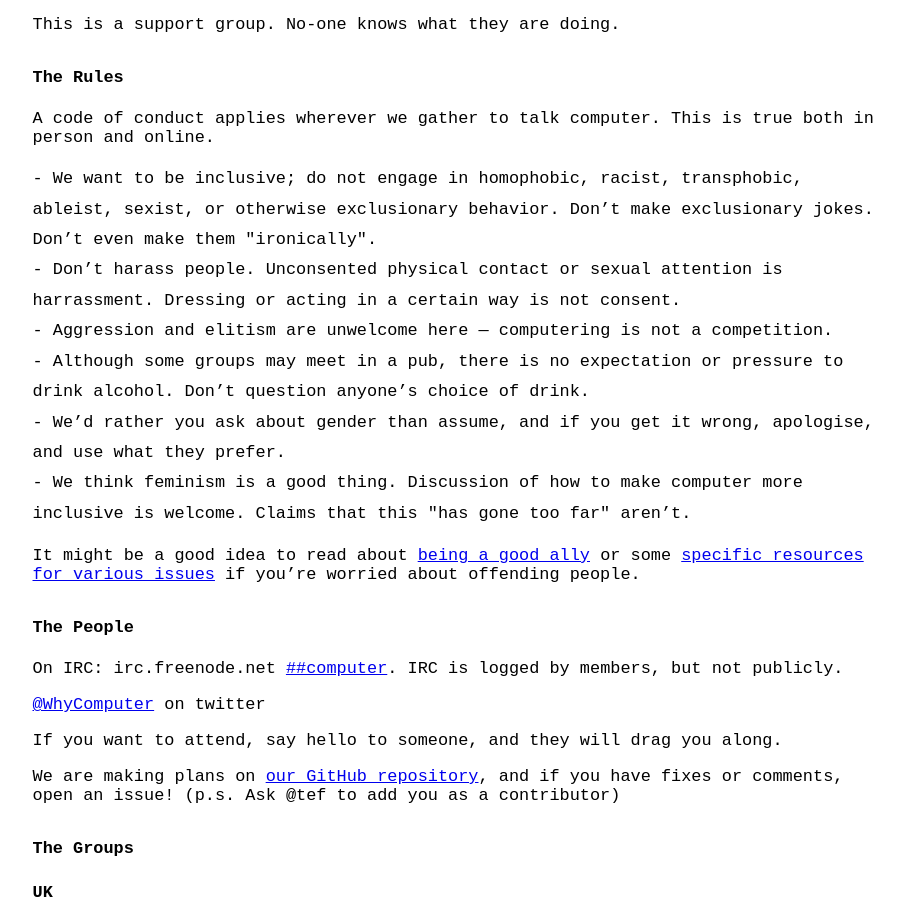
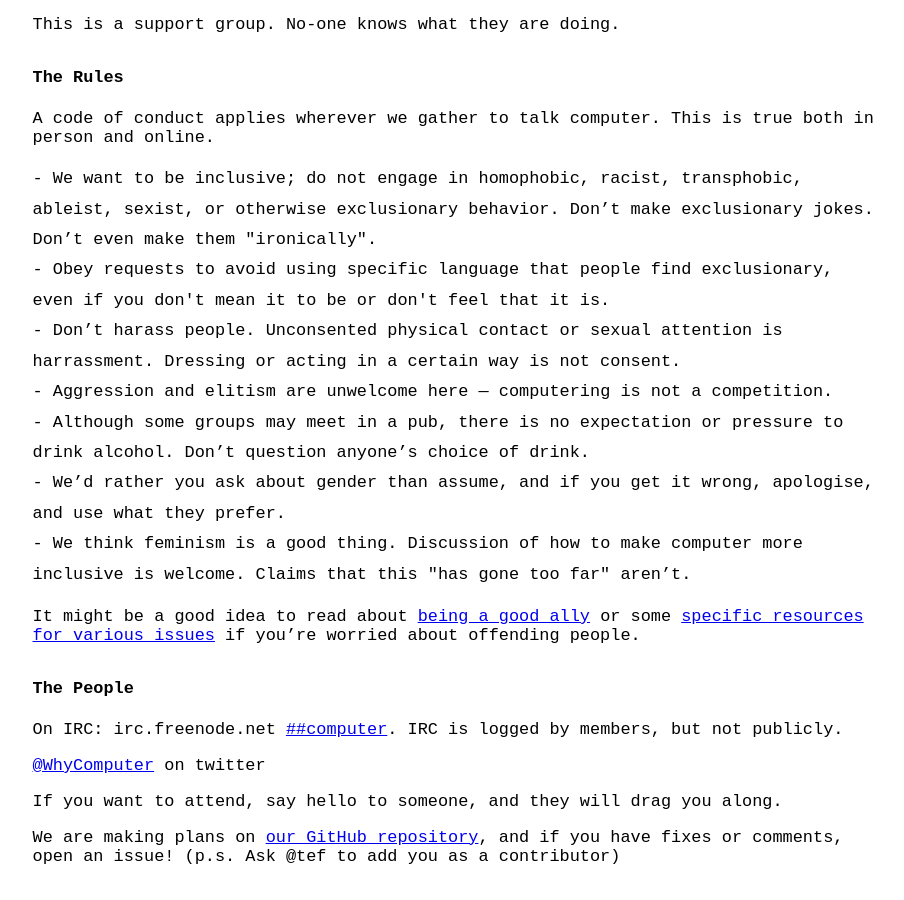
Before and after one commit to computeranonymous/computer, a Jekyll site: the page built from index.html, in a window 1280 px wide and 900 px high, scrolled down 992 px. Shown: the whole window, without its empty margins (185-1089 px from the left). Built offline with Jekyll 4.4.1, drawn with Linux system fonts in a browser that asks for light colours.

Commit message:
add a line about avoiding exclusionary language

```diff
--- a/index.html
+++ b/index.html
@@ -45,6 +45,7 @@ title: Computer Anonymous
 
       <ul class="rules">
         <li>We want to be inclusive; do not engage in homophobic, racist, transphobic, ableist, sexist, or otherwise exclusionary behavior. Don’t make exclusionary jokes. Don’t even make them "ironically".</li>
+        <li>Obey requests to avoid using specific language that people find exclusionary, even if you don't mean it to be or don't feel that it is.</li>
         <li>Don’t harass people. Unconsented physical contact or sexual attention is harrassment. Dressing or acting in a certain way is not consent.</li>
         <li>Aggression and elitism are unwelcome here — computering is not a competition.</li>
         <li>Although some groups may meet in a pub, there is no expectation or pressure to drink alcohol. Don’t question anyone’s choice of drink.</li>
```
